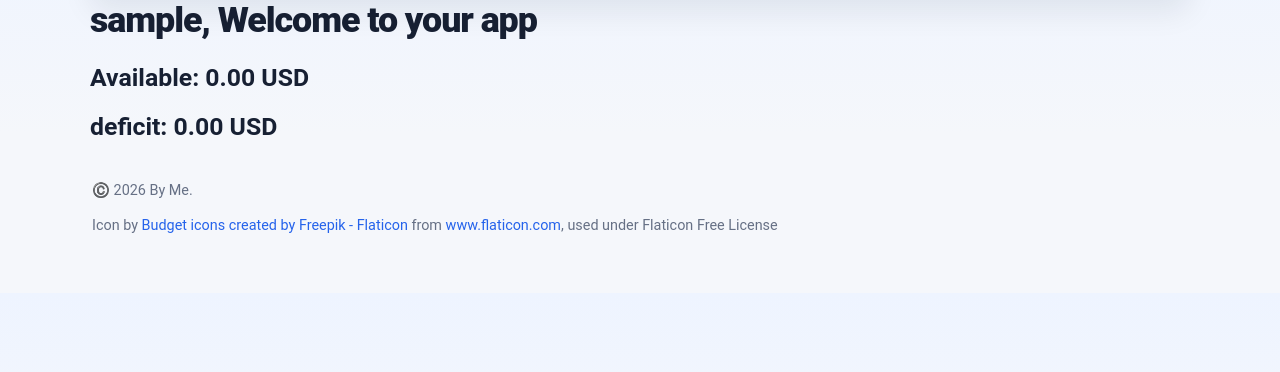
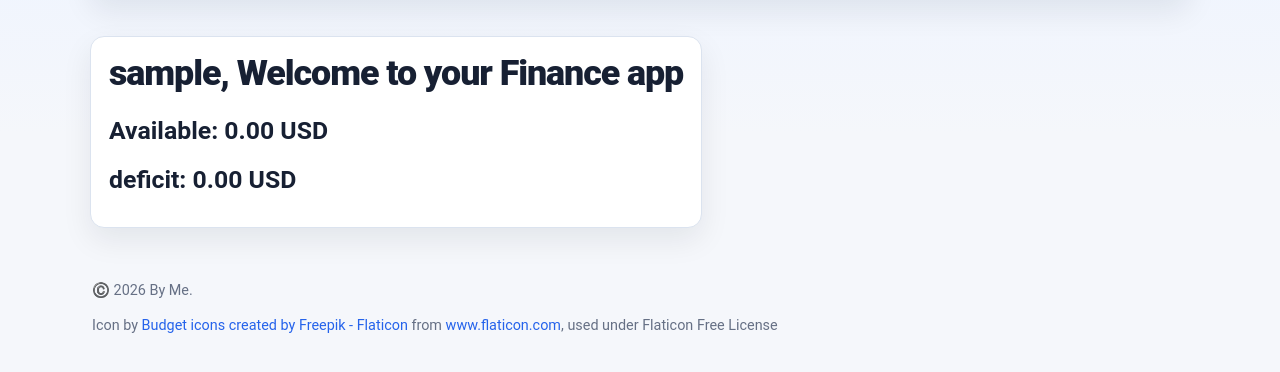
Before and after one commit to Daniel-7733/MyFinanceMap, a Flask app: page / in a window 1280 px wide. Shown: the part 86-458 px from the top of the page. Run offline with Flask 3, Linux system fonts and the light colour scheme; the visitor is signed in with stand-in values (Sample User, id 1); data that the repository does not hold is empty.

Commit message:
modify some html pages to be more readable

```diff
--- a/app/static/css/main.css
+++ b/app/static/css/main.css
@@ -243,7 +243,7 @@ button[type="submit"]:hover {
 
 /* ---------- Transactions page ---------- */
 .top-div-cls {
-  display: flex;
+  display: inline flow-root; /* flex; */
   flex-wrap: wrap;
   gap: 12px;
   align-items: center;
--- a/app/templates/dashboard.html
+++ b/app/templates/dashboard.html
@@ -2,11 +2,14 @@
 {% block title %}Dashboard | MyFinanceMap{% endblock %}
 {% block content %}
 
+<br>
 <h1>Your Dashboard</h1>
 
-<h2>Balance: {{ balance }} {{ currency }}</h2>
+<div class="top-div-cls" id="top-div-id">
+<!--<h2>Balance: {{ balance }} {{ currency }}</h2>-->
 <h2>Balance: {{ available }} {{ currency }}</h2>
 <h2>Deficit: {{ deficit }} {{ currency }}</h2>
+</div>
 
 <form method="GET" action="{{ url_for('main.dashboard') }}">
   <label for="last_n">Show last N months</label>
--- a/app/templates/delete_transaction.html
+++ b/app/templates/delete_transaction.html
@@ -6,7 +6,7 @@
 <section>
     <div>
         <form method="POST" action="{{ url_for('main.delete_transaction', id=id) }}">
-            <label>Are you sure You want to delete your transaction</label>
+            <label>Are you sure You want to delete your <strong>"{{ transaction.category }}"</strong> transaction?</label>
             <button type="submit">Delete</button>
             <a href="{{ url_for('main.show_transactions', id=transaction.id) }}">Back</a>
         </form>
--- a/app/templates/edit_transaction.html
+++ b/app/templates/edit_transaction.html
@@ -5,7 +5,7 @@
 <section>
   <div class="my-box">
     <form method="POST" action="{{ url_for('main.edit_transaction', id=id) }}">
-      <h1 class="title-cls" id="title-id">Edit Transaction</h1>
+      <h1 class="title-cls" id="title-id">Edit "{{ transaction.category }}" Transaction</h1>
 
       <!-- Amount + Currency -->
       <div class="amount_cls">
--- a/app/templates/index.html
+++ b/app/templates/index.html
@@ -2,8 +2,10 @@
 {% block title %}My Finance Map{% endblock %}
 {% block content %}
 
-    <h1>{{ user_name }}, Welcome to your app</h1>
+<br>
+<div class="top-div-cls" id="top-div-id">
+    <h1>{{ user_name }}, Welcome to your Finance app</h1>
     <h2>Available: {{ available }} {{ currency }}</h2>
     <h2>deficit: {{ deficit }} {{ currency }}</h2>
-
+</div>
 {% endblock %}
--- a/app/templates/transactions.html
+++ b/app/templates/transactions.html
@@ -2,10 +2,11 @@
 {% block title %}My Finance Map{% endblock %}
 {% block content %}
 
+<br>
 <h1 class="title-cls" id="title-id">Your Transactions page</h1>
 
 <div class="top-div-cls" id="top-div-id">
-  <h2>Date: {{ selected_label }}</h2><br>
+  <h2>{{ selected_label }}</h2>
   <h2 class="income-cls" id="income-id">Income: {{ income }} {{ currency }}</h2>
   <h2 class="expenses-cls" id="expenses-id">Expenses: {{ expense }} {{ currency }}</h2>
   <h2 class="available-cls" id="available-id">Available: {{ available }} {{ currency }}</h2>
```
